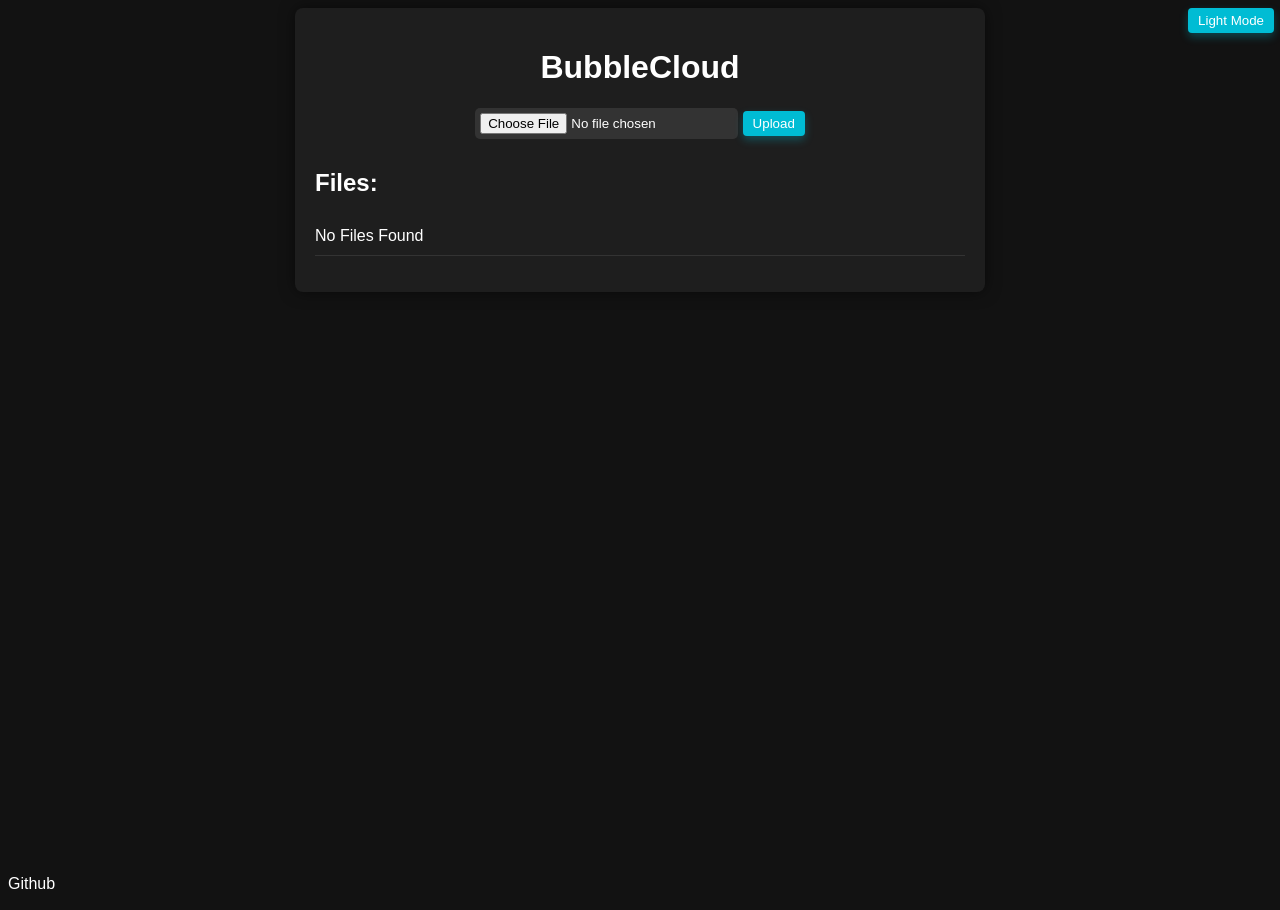
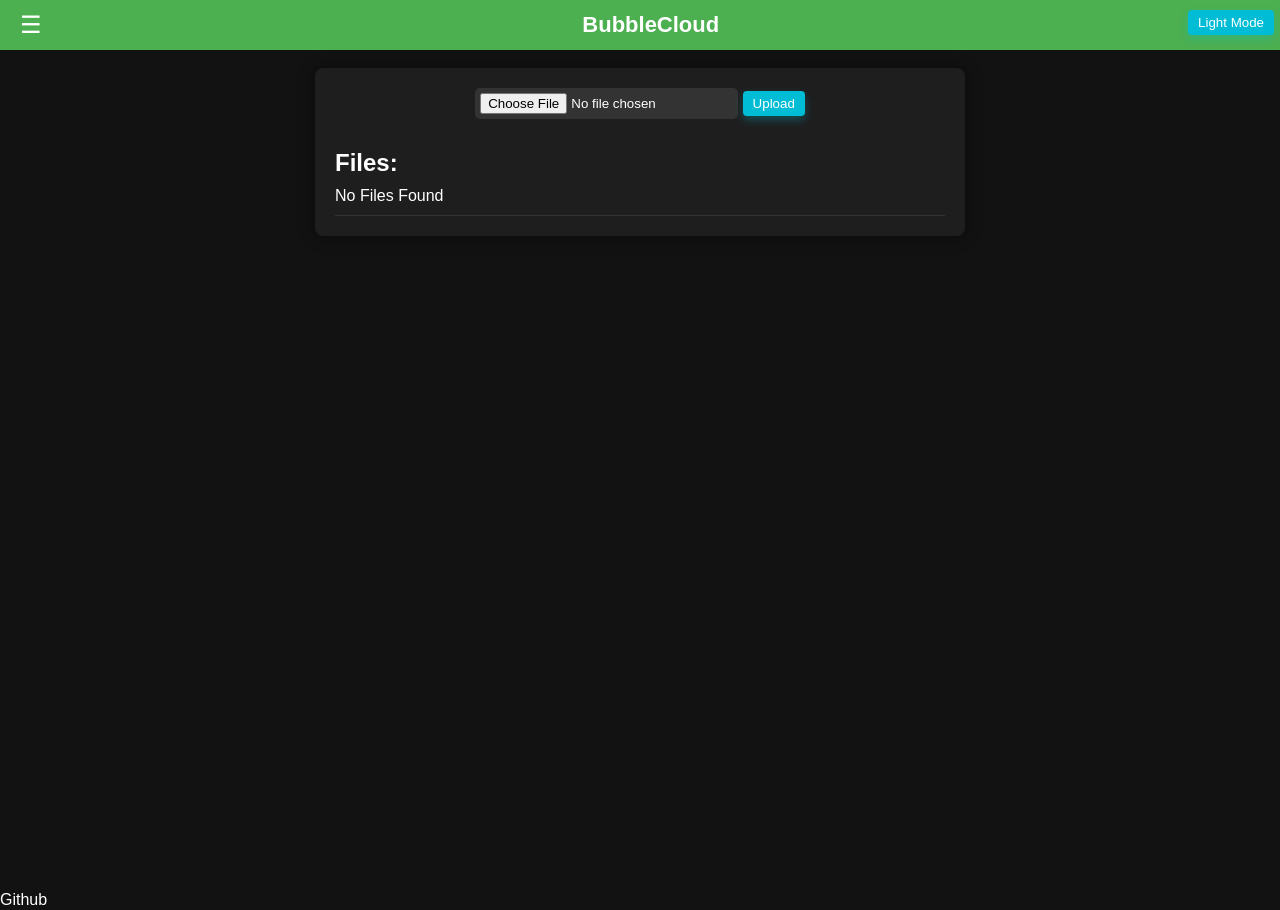
Before and after one commit to JesseHoekema/BubbleCloud, a Flask app: template templates/index.html in a window 1280 px wide. Run offline with Flask 3, Linux system fonts and the light colour scheme; the template is opened without the code that fills it, so the values that code supplies are empty.

Commit message:
Update index.html
added menu bar and other shit

```diff
--- a/templates/index.html
+++ b/templates/index.html
@@ -6,6 +6,11 @@
     <title>BubbleCloud</title>
     <link rel="shortcut icon" href="logo.png" type="image/x-icon">
     <style>
+        * {
+    margin: 0;
+    padding: 0;
+    box-sizing: border-box;
+}
         body.light-mode {
             background-color: #ffffff;
             color: #000000;
@@ -125,15 +130,95 @@
             justify-content: center;
             position: fixed;
             right: 6px;
+            margin-top: 15px;
         }
+        header {
+    position: relative;
+}
+
+.menu-bar {
+    background-color: #4CAF50; /* Groene kleur */
+    display: flex;
+    align-items: center;
+    justify-content: space-between;
+    padding: 10px 20px;
+    height: 50px;
+    color: white;
+}
+
+
+.hamburger {
+    font-size: 24px;
+    cursor: pointer;
+}
+
+.menu-title {
+    font-size: 22px;
+    text-align: center;
+    flex-grow: 1;
+    font-weight: 550;
+}
+
+.side-menu {
+    position: fixed;
+    top: 0;
+    left: -250px;
+    width: 250px; /* Smalle breedte */
+    height: 100%; /* Volledige hoogte */
+    background-color: #4CAF50; /* Donkere achtergrondkleur */
+    color: white;
+    transition: left 0.3s ease;
+    z-index: 1000;
+    margin-top: 50px;
+}
+
+.side-menu ul {
+    list-style-type: none;
+    padding: 0;
+    margin-top: 50px; /* Kleine ruimte vanaf de bovenkant */
+}
+
+.side-menu ul li {
+    padding: 15px;
+    border-bottom: 1px solid #444;
+}
+
+.side-menu ul li a {
+    color: white;
+    text-decoration: none;
+    display: block;
+}
+
+.side-menu ul li a:hover {
+    background-color: #575757;
+}
+
+.side-menu.active {
+    left: 0; /* Schuift naar rechts als de 'active' klasse wordt toegevoegd */
+}
+
     </style>
 </head>
 <body class="dark-mode">
-    <div class="toggle-button">
-        <button id="mode-toggle" class="dark-mode">Light Mode</button>
-    </div>
+    <header id="header">
+        <div class="menu-bar">
+            <div class="hamburger" id="hamburger">&#9776;</div>
+            <div class="menu-title">BubbleCloud</div>
+            <div class="toggle-button">
+                <button id="mode-toggle" class="dark-mode">Light Mode</button>
+            </div>
+        </div>
+        <nav class="side-menu" id="side-menu">
+            <ul>
+                <li><a href="#">Home</a></li>
+                <li><a href="#">Over ons</a></li>
+                <li><a href="#">Diensten</a></li>
+                <li><a href="#">Contact</a></li>
+            </ul>
+        </nav>
+    </header>
+    <br>
     <div class="container dark-mode">
-        <h1>BubbleCloud</h1>
 
         <!-- Dark Mode / Light Mode Toggle -->
 
@@ -170,7 +255,7 @@
         </ul>
     </div>
     <div id="footer">
-        <p><a href="" class="dark-mode">Github</a></p>
+        <p><a href="https://github.com/JesseHoekema/BubbleCloud" class="dark-mode">Github</a></p>
     </div>
 
     <script>
@@ -213,7 +298,8 @@
                 toggleButton.textContent = 'Light Mode';
             }
         });
-
+        // Menu Bar Avalible = No
+        // document.getElementById('hamburger').addEventListener('click', function() { var sideMenu = document.getElementById('side-menu'); sideMenu.classList.toggle('active') }); ///
     </script>
 </body>
 </html>
```
